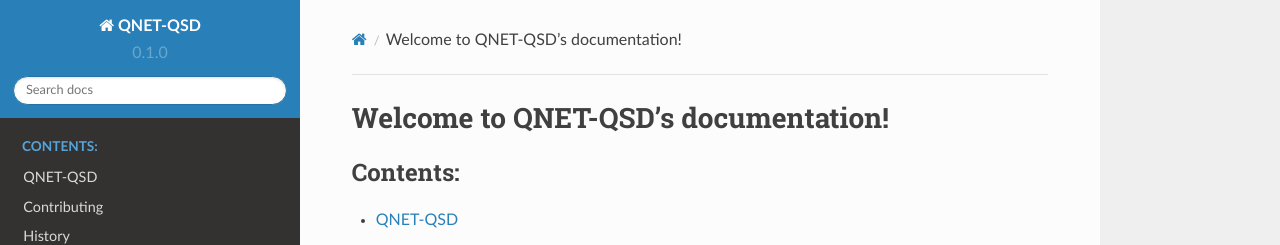
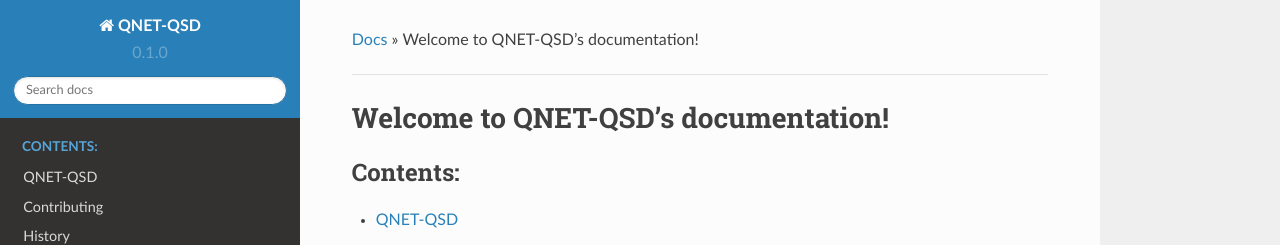
Before and after one commit to mabuchilab/qnet_qsd, a Sphinx documentation site: the page built from docs/index.rst, in a window 1280 px wide. Shown: the top 245 px of the page. Built offline with Sphinx 7.4.7 and the Read the Docs theme 2.0.0, drawn with Linux system fonts in a browser that asks for light colours; pages that are not in the unit, such as notebooks, are missing from menus.

Commit message:
Don't show "Edit on Github" for API pages
the "breadcrumbs" template was modified to pick up on an :autogenerated:
tage on a RST page, and the better-apidoc templates were modified to
contain this tag

```diff
--- /dev/null
+++ b/docs/_templates/breadcrumbs.html
@@ -0,0 +1,91 @@
+{# Support for Sphinx 1.3+ page_source_suffix, but don't break old builds. #}
+
+{% if page_source_suffix %}
+{% set suffix = page_source_suffix %}
+{% else %}
+{% set suffix = source_suffix %}
+{% endif %}
+
+{% if meta is defined and meta is not none %}
+{% set check_meta = True %}
+{% else %}
+{% set check_meta = False %}
+{% endif %}
+
+{% if check_meta and 'github_url' in meta %}
+{% set display_github = True %}
+{% endif %}
+{% if check_meta and 'autogenerated' in meta %}
+{% set display_github = False %}
+{% endif %}
+
+{% if check_meta and 'bitbucket_url' in meta %}
+{% set display_bitbucket = True %}
+{% endif %}
+{% if check_meta and 'autogenerated' in meta %}
+{% set display_bitbucket = False %}
+{% endif %}
+
+{% if check_meta and 'gitlab_url' in meta %}
+{% set display_gitlab = True %}
+{% endif %}
+{% if check_meta and 'autogenerated' in meta %}
+{% set display_gitlab = False %}
+{% endif %}
+
+<div role="navigation" aria-label="breadcrumbs navigation">
+
+  <ul class="wy-breadcrumbs">
+    {% block breadcrumbs %}
+      <li><a href="{{ pathto(master_doc) }}">{{ _('Docs') }}</a> &raquo;</li>
+        {% for doc in parents %}
+          <li><a href="{{ doc.link|e }}">{{ doc.title }}</a> &raquo;</li>
+        {% endfor %}
+      <li>{{ title }}</li>
+    {% endblock %}
+    {% block breadcrumbs_aside %}
+      <li class="wy-breadcrumbs-aside">
+        {% if hasdoc(pagename) %}
+            {% if display_github %}
+            {% if check_meta and 'github_url' in meta %}
+              <!-- User defined GitHub URL -->
+              <a href="{{ meta['github_url'] }}" class="fa fa-github"> {{ _('Edit on GitHub') }}</a>
+            {% else %}
+              <a href="https://{{ github_host|default("github.com") }}/{{ github_user }}/{{ github_repo }}/{{ theme_vcs_pageview_mode|default("blob") }}/{{ github_version }}{{ conf_py_path }}{{ pagename }}{{ suffix }}" class="fa fa-github"> {{ _('Edit on GitHub') }}</a>
+            {% endif %}
+          {% elif display_bitbucket %}
+            {% if check_meta and 'bitbucket_url' in meta %}
+              <!-- User defined Bitbucket URL -->
+              <a href="{{ meta['bitbucket_url'] }}" class="fa fa-bitbucket"> {{ _('Edit on Bitbucket') }}</a>
+            {% else %}
+              <a href="https://bitbucket.org/{{ bitbucket_user }}/{{ bitbucket_repo }}/src/{{ bitbucket_version}}{{ conf_py_path }}{{ pagename }}{{ suffix }}?mode={{ theme_vcs_pageview_mode|default("view") }}" class="fa fa-bitbucket"> {{ _('Edit on Bitbucket') }}</a>
+            {% endif %}
+          {% elif display_gitlab %}
+            {% if check_meta and 'gitlab_url' in meta %}
+              <!-- User defined GitLab URL -->
+              <a href="{{ meta['gitlab_url'] }}" class="fa fa-gitlab"> {{ _('Edit on GitLab') }}</a>
+            {% else %}
+              <a href="https://{{ gitlab_host|default("gitlab.com") }}/{{ gitlab_user }}/{{ gitlab_repo }}/{{ theme_vcs_pageview_mode|default("blob") }}/{{ gitlab_version }}{{ conf_py_path }}{{ pagename }}{{ suffix }}" class="fa fa-gitlab"> {{ _('Edit on GitLab') }}</a>
+            {% endif %}
+          {% elif show_source and source_url_prefix %}
+            <a href="{{ source_url_prefix }}{{ pagename }}{{ suffix }}">{{ _('View page source') }}</a>
+          {% elif show_source and has_source and sourcename %}
+            <a href="{{ pathto('_sources/' + sourcename, true)|e }}" rel="nofollow"> {{ _('View page source') }}</a>
+          {% endif %}
+        {% endif %}
+      </li>
+    {% endblock %}
+  </ul>
+
+  {% if (theme_prev_next_buttons_location == 'top' or theme_prev_next_buttons_location == 'both') and (next or prev) %}
+  <div class="rst-breadcrumbs-buttons" role="navigation" aria-label="breadcrumb navigation">
+      {% if next %}
+        <a href="{{ next.link|e }}" class="btn btn-neutral float-right" title="{{ next.title|striptags|e }}" accesskey="n">Next <span class="fa fa-arrow-circle-right"></span></a>
+      {% endif %}
+      {% if prev %}
+        <a href="{{ prev.link|e }}" class="btn btn-neutral" title="{{ prev.title|striptags|e }}" accesskey="p"><span class="fa fa-arrow-circle-left"></span> Previous</a>
+      {% endif %}
+  </div>
+  {% endif %}
+  <hr/>
+</div>
--- a/docs/_templates/module.rst
+++ b/docs/_templates/module.rst
@@ -1,3 +1,5 @@
+:autogenerated:
+
 {{ fullname }} module
 {% for item in range(7 + fullname|length) -%}={%- endfor %}
 
--- a/docs/_templates/package.rst
+++ b/docs/_templates/package.rst
@@ -1,3 +1,5 @@
+:autogenerated:
+
 {{ fullname }} package
 {% for item in range(8 + fullname|length) -%}={%- endfor %}
 
```
